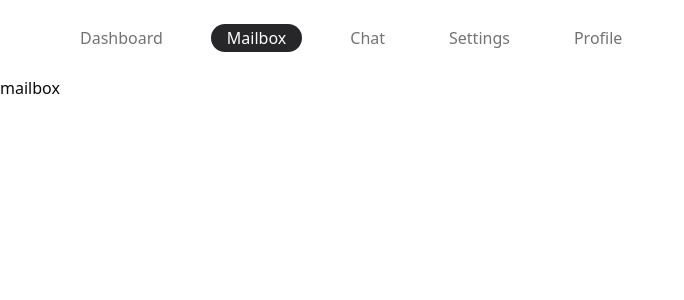
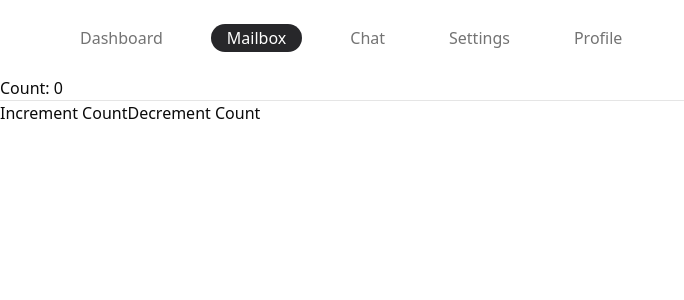
Before and after one commit to exelimpichment/medipipe, a Next.js app: page /mailbox in a window 1280 px wide. Shown: the top 300 px of the page, without its empty margins (0-684 px from the left). Built offline with nearby package versions, Linux system fonts and the light colour scheme.

Commit message:
ci: add zustand

```diff
--- a/app/layout.tsx
+++ b/app/layout.tsx
@@ -8,6 +8,7 @@ import ThemeProvider from './common/providers/ThemeProvider';
 import NavBar from './common/navbar/Navbar';
 import { ModalProvider } from './common/providers/ModalProvider';
 import './globals.css';
+import { CounterStoreProvider } from './store/CountersStoreProvider';
 
 export const metadata: Metadata = {
   title: 'Create Next App',
@@ -25,7 +26,7 @@ export default function RootLayout({
         <ThemeProvider>
           <SessionProvider>
             <NavBar />
-            {children}
+            <CounterStoreProvider>{children}</CounterStoreProvider>
           </SessionProvider>
           <Toaster expand={true} />
           <ModalProvider />
--- a/app/mailbox/page.tsx
+++ b/app/mailbox/page.tsx
@@ -1,5 +1,23 @@
+'use client';
+
+import { useCounterStore } from '../store/CountersStoreProvider';
+
 const Mailbox = () => {
-  return <>mailbox</>;
+  const { count, incrementCount, decrementCount } = useCounterStore(
+    (state) => state
+  );
+  return (
+    <div>
+      Count: {count}
+      <hr />
+      <button type="button" onClick={() => void incrementCount()}>
+        Increment Count
+      </button>
+      <button type="button" onClick={() => void decrementCount()}>
+        Decrement Count
+      </button>
+    </div>
+  );
 };
 
 export default Mailbox;
--- a/app/providers/ModalProvider.tsx
+++ /dev/null
@@ -1,22 +0,0 @@
-'use client';
-
-import { useEffect, useState } from 'react';
-import Modal from '../common/modal/Modal';
-
-export const ModalProvider = () => {
-  const [isMounted, setIsMounted] = useState(false);
-
-  useEffect(() => {
-    setIsMounted(true);
-  }, []);
-
-  if (!isMounted) {
-    return null;
-  }
-
-  return (
-    <>
-      <Modal />
-    </>
-  );
-};
--- /dev/null
+++ b/app/store/CountersStoreProvider.tsx
@@ -0,0 +1,40 @@
+'use client';
+
+import { createContext, useContext, useRef, type ReactNode } from 'react';
+import { useStore, type StoreApi } from 'zustand';
+import { CounterStore, createCounterStore } from './store';
+
+export const CounterStoreContext = createContext<StoreApi<CounterStore> | null>(
+  null
+);
+
+export interface CounterStoreProviderProps {
+  children: ReactNode;
+}
+
+export const CounterStoreProvider = ({
+  children,
+}: CounterStoreProviderProps) => {
+  const storeRef = useRef<StoreApi<CounterStore>>();
+  if (!storeRef.current) {
+    storeRef.current = createCounterStore();
+  }
+
+  return (
+    <CounterStoreContext.Provider value={storeRef.current}>
+      {children}
+    </CounterStoreContext.Provider>
+  );
+};
+
+export const useCounterStore = <T,>(
+  selector: (store: CounterStore) => T
+): T => {
+  const counterStoreContext = useContext(CounterStoreContext);
+
+  if (!counterStoreContext) {
+    throw new Error(`useCounterStore must be use within CounterStoreProvider`);
+  }
+
+  return useStore(counterStoreContext, selector);
+};
--- /dev/null
+++ b/app/store/store.ts
@@ -0,0 +1,26 @@
+import { createStore } from 'zustand/vanilla';
+
+export type CounterState = {
+  count: number;
+};
+
+export type CounterActions = {
+  decrementCount: () => void;
+  incrementCount: () => void;
+};
+
+export type CounterStore = CounterState & CounterActions;
+
+export const defaultInitState: CounterState = {
+  count: 0,
+};
+
+export const createCounterStore = (
+  initState: CounterState = defaultInitState
+) => {
+  return createStore<CounterStore>()((set) => ({
+    ...initState,
+    decrementCount: () => set((state) => ({ count: state.count - 1 })),
+    incrementCount: () => set((state) => ({ count: state.count + 1 })),
+  }));
+};
--- a/package.json
+++ b/package.json
@@ -45,7 +45,8 @@
     "tailwind-merge": "^2.2.1",
     "tailwindcss-animate": "^1.0.7",
     "ts-node": "^10.9.2",
-    "zod": "^3.22.4"
+    "zod": "^3.22.4",
+    "zustand": "^4.5.1"
   },
   "devDependencies": {
     "@commitlint/cli": "^18.4.4",
```
Also changed, not shown: 1 other file (tests, documents, lock files or other folders).
